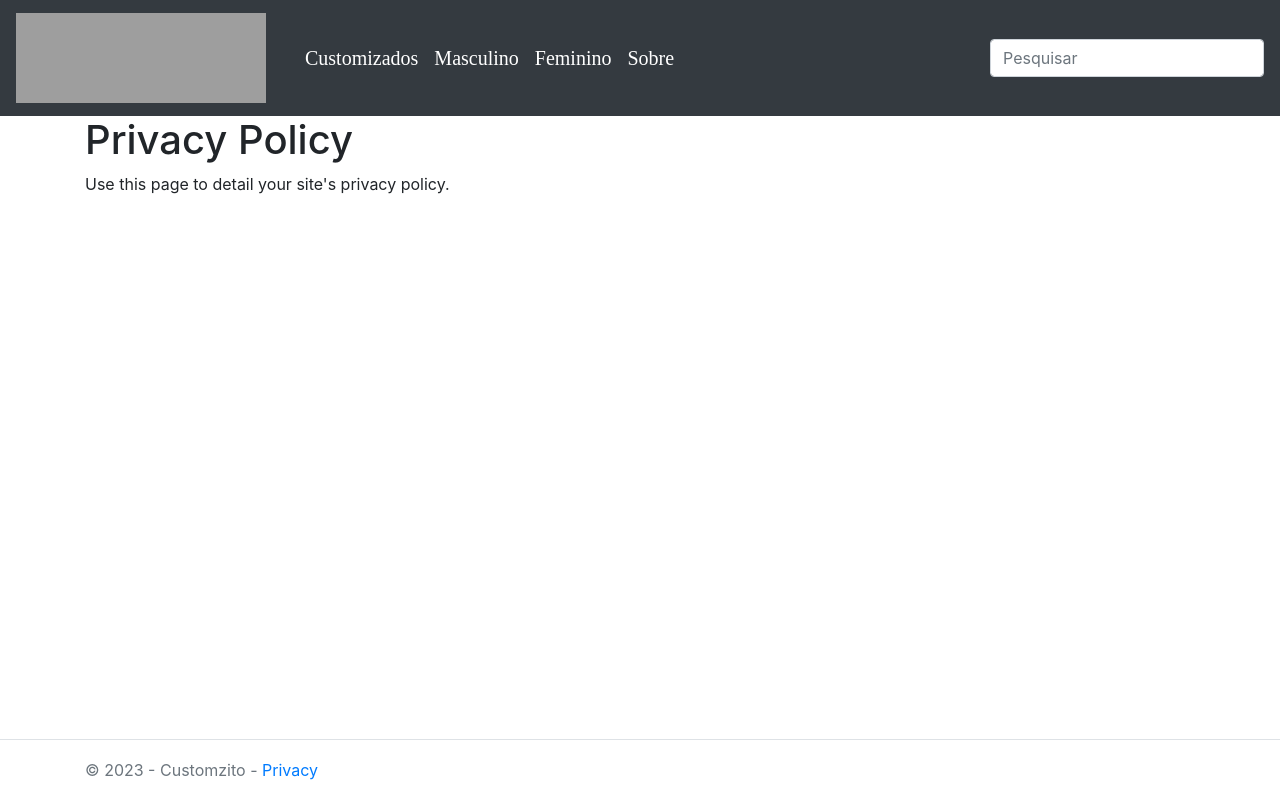
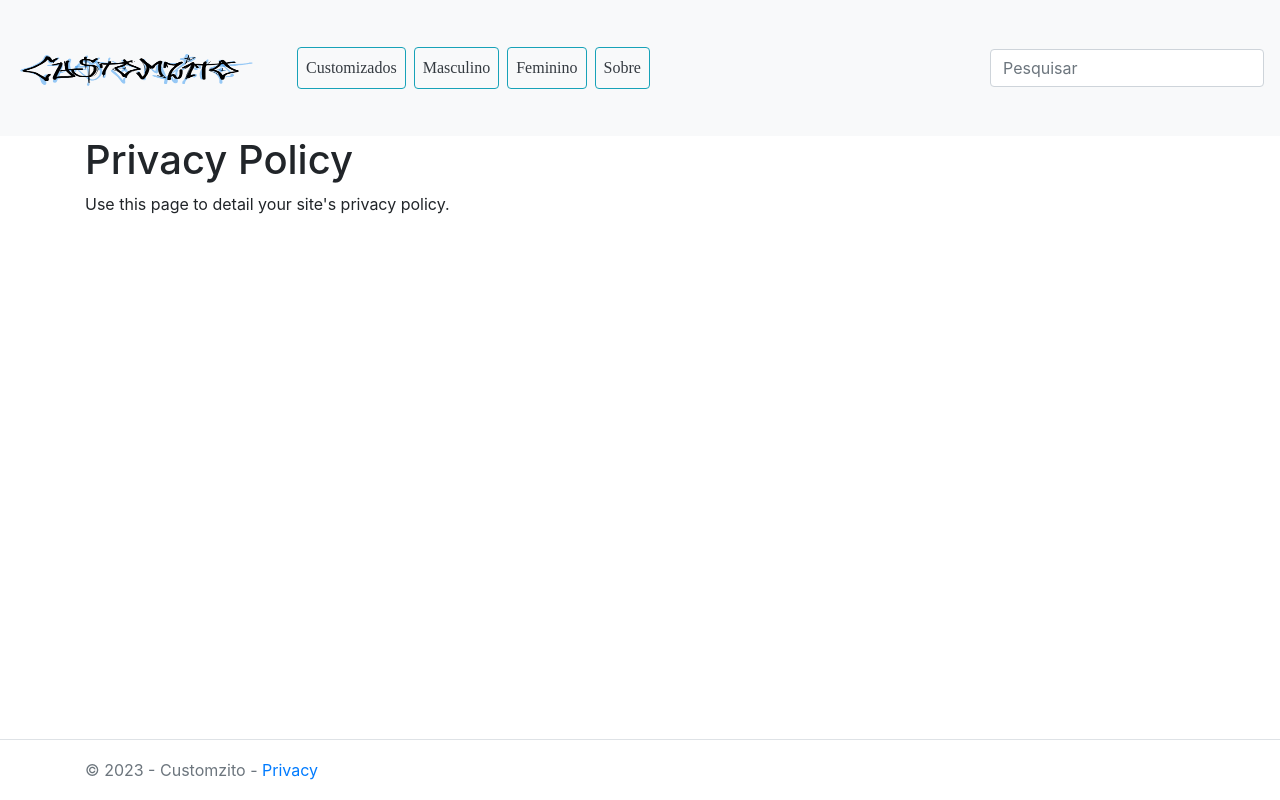
Before and after one commit to rian-sousa/tcc-customzito, an ASP.NET Core app: page /Privacy in a window 1280 px wide. Run offline with ASP.NET Core 8, Linux system fonts and the light colour scheme; style sheets or scripts are compiled from the project's sources; grey boxes are pictures that could not be loaded.

Commit message:
Estilizando a Nav Bar

```diff
--- a/Customzito/Pages/Index.cshtml
+++ b/Customzito/Pages/Index.cshtml
@@ -28,7 +28,7 @@
         <div class="row">
             <div class="col-md-4">
                 <div class="card mb-4 box-shadow">
-                    <img class="card-img-top" style="height: 225px; width: 100%; display: block;" src="./Support/Midias/chorao-travis.jpg" data-holder-rendered="true">
+                    <img class="card-img-top" style="height: 225px; width: 100%; display: block;" src="@Url.Content("~/images/chorao-travis.jpg")" data-holder-rendered="true">
                     <div class="card-body">
                         <div class="card-title" style="font-weight: bold">
                             CUSTOMIZADOS
--- a/Customzito/Pages/Shared/_Layout.cshtml
+++ b/Customzito/Pages/Shared/_Layout.cshtml
@@ -16,10 +16,10 @@
 </head>
 <body>
     <header>
-        <nav class="navbar navbar-expand-lg navbar-dark bg-dark">
+        <nav class="navbar navbar-expand-lg navbar-ligh bg-light">
 
             <a class="navbar-brand header-nav-font-style-size" asp-area="" asp-page="/Index">
-                <img class="logo" style="height: 90px; width: 250px " src="@Url.Content("/Support/Midias/logo.png")"/>
+                <img class="logo" style="height: 110px; width: 250px " src="@Url.Content("~/images/logo.png")"/>
             </a>
             <button class="navbar-toggler" type="button" data-bs-toggle="collapse" data-bs-target=".navbar-collapse" aria-controls="navbarSupportedContent"
                     aria-expanded="false" aria-label="Toggle navigation">
@@ -30,16 +30,16 @@
                 <div class="navbar-collapse collapse d-sm-inline-flex justify-content-sm-center">
                     <ul class="navbar-nav mr-auto header-nav-itens-font-style">
                         <li class="nav-item">
-                            <a class="nav-link text-white " asp-area="" asp-page="~/Customizados/Index">Customizados</a>
+                            <a class="nav-link text-dark btn btn-outline-info mr-2" asp-area="" asp-page="~/Customizados/Index">Customizados</a>
                         </li>
                         <li class="nav-item">
-                            <a class="nav-link text-white" asp-area="" asp-page="~/Masculino/Index">Masculino</a>
+                            <a class="nav-link text-dark btn btn-outline-info mr-2" asp-area="" asp-page="~/Masculino/Index">Masculino</a>
                         </li>
                         <li class="nav-item">
-                            <a class="nav-link text-white" asp-area="" asp-page="~/Feminino/Index">Feminino</a>
+                            <a class="nav-link text-dark btn btn-outline-info mr-2" asp-area="" asp-page="~/Feminino/Index">Feminino</a>
                         </li>
                         <li class="nav-item">
-                            <a class="nav-link text-white" asp-area="" asp-page="~/Sobre/Index">Sobre</a>
+                            <a class="nav-link text-dark btn btn-outline-info mr-2" asp-area="" asp-page="~/Sobre/Index">Sobre</a>
                         </li>
                     </ul>
                 </div>
--- a/Customzito/Pages/Shared/_Layout.cshtml.css
+++ b/Customzito/Pages/Shared/_Layout.cshtml.css
@@ -5,6 +5,7 @@ a.navbar-brand {
   white-space: normal;
   text-align: center;
   word-break: break-all;
+
 }
 
 a {
--- a/Customzito/wwwroot/css/site.css
+++ b/Customzito/wwwroot/css/site.css
@@ -26,4 +26,5 @@ body {
 .header-nav-itens-font-style {
     font-family: 'Times New Roman', Times, serif;
     font-size: 20px;
+
 }
```
Also changed, not shown: Customzito/Customzito.csproj.
